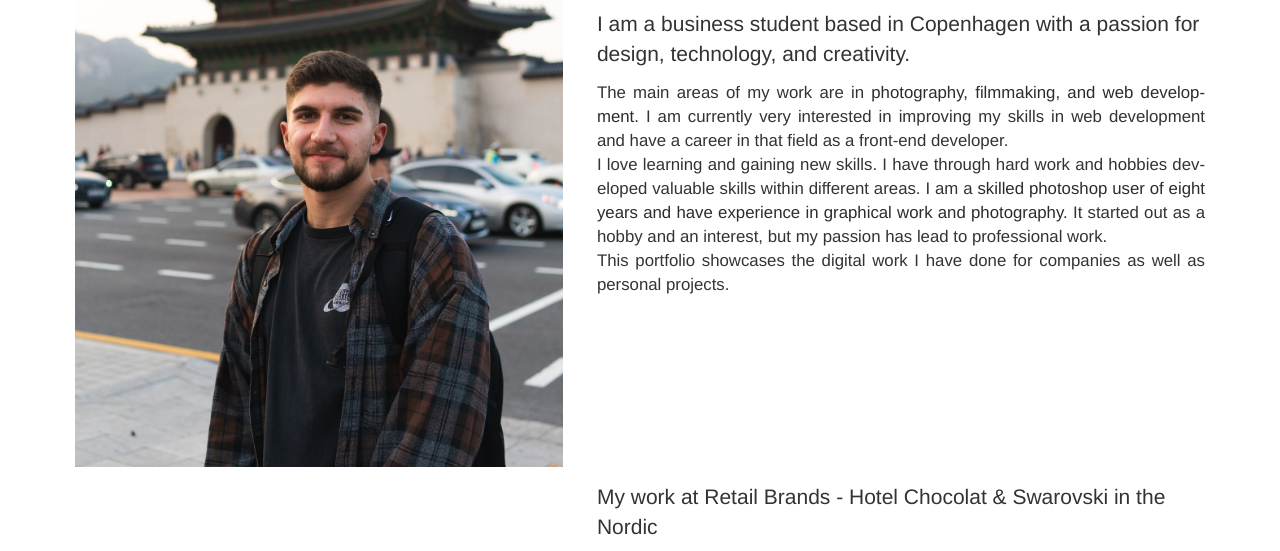
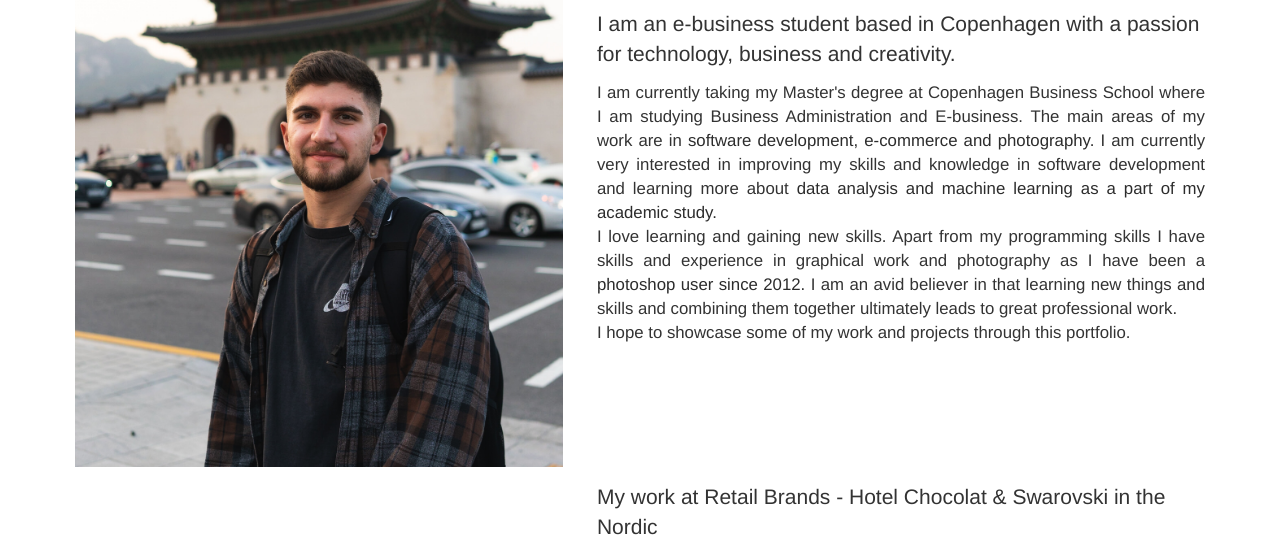
Before and after one commit to levkurtis/dev-website, a plain HTML site: page index.html in a window 1280 px wide. Shown: the part 195-746 px from the top of the page. Drawn offline with nearby package versions, Linux system fonts and the light colour scheme; a script that the page names is missing.

Commit message:
Changes in text

```diff
--- a/index.html
+++ b/index.html
@@ -36,30 +36,24 @@
           <div class="intro">
             <h1>Hey, my name is Levent</h1>
             <h2>
-              I am a business student based in Copen&shy;hagen with a
-              pas&shy;sion for de&shy;sign, tech&shy;nology, and
+              I am an e-business student based in Copen&shy;hagen with a
+              pas&shy;sion for tech&shy;nology, business and
               creativ&shy;ity.
             </h2>
           </div>
           <p lang="en" class="paragraph">
-            The main areas of my work are in
+            I am currently taking my Master's degree at Copenhagen Business School where I am studying Business Administration and E-business. The main areas of my work are in
             <span>
-              photo&shy;graphy, filmmaking, and web develop&shy;ment.</span
+              software development, e-commerce and photo&shy;graphy.</span
             >
-            I am currently very interested in im&shy;proving my skills in web
-            development and have a career in that field as a front-end
-            developer. <br />
-            I love learning and gaining new skills. I ha&shy;ve thro&shy;ugh
-            hard work and hobbies dev&shy;eloped val&shy;uable skills within
-            different are&shy;as. I am a
+            I am currently very interested in im&shy;proving my skills and knowledge in
+            software development and learning more about <span> data analysis and machine learning as a part of my academic study.</span> <br />
+            I love learning and gaining new skills. Apart from my programming skills I have skills and experience in graphical work and photography as I have been a
             <span
-              >skilled photoshop user of eight years and have experience in
-              graphical work and photo&shy;graphy.</span
+              > photoshop user since 2012.</span
             >
-            It started out as a hobby and an interest, but my pas&shy;sion has
-            lead to prof&shy;es&shy;sional work. <br />
-            This portfolio showcases the digital work I have done for companies
-            as well as personal projects.
+            I am an avid believer in that learning new things and skills and combining them together ultimately leads to great professional work.<br />
+            I hope to showcase some of my work and projects through this portfolio.
           </p>
           <!-- <div myButton>
             <a href="mailto:beti.kurtis@gmai.com" class="myButton"
```
